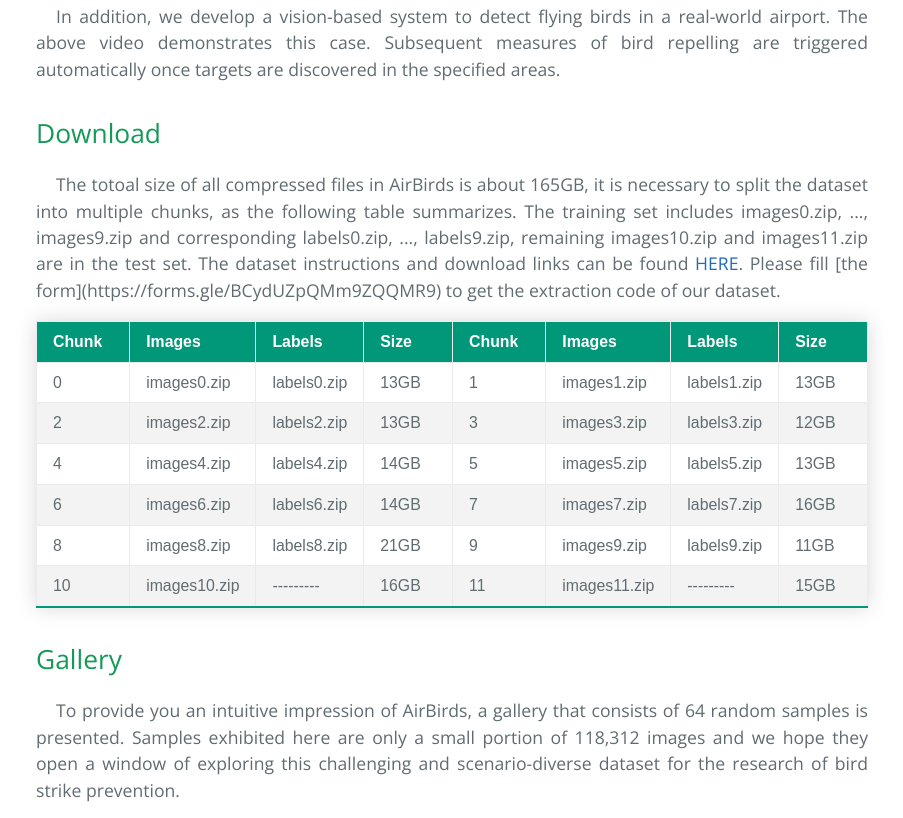
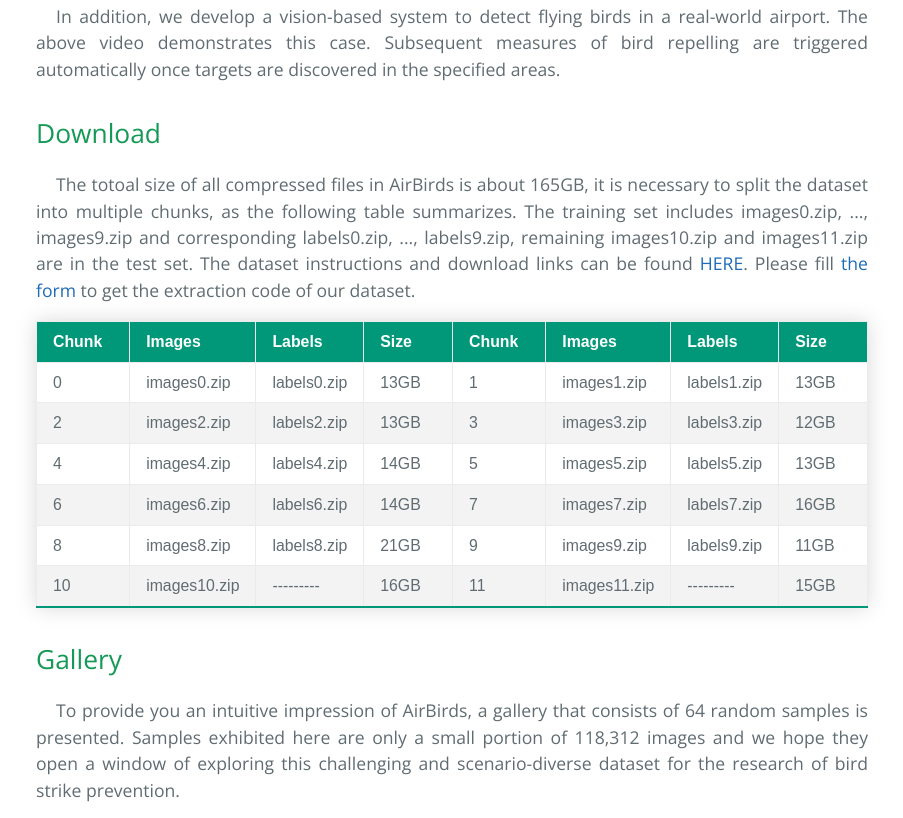
Before and after one commit to AirBirdsData/airbirdsdata.github.io, a plain HTML site: page index.html in a window 1280 px wide. Shown: the part 1288-2106 px from the top of the page, without its empty margins (188-1091 px from the left). Drawn offline with nearby package versions, Linux system fonts and the light colour scheme.

Commit message:
add a google form link

```diff
--- a/index.html
+++ b/index.html
@@ -92,7 +92,7 @@
       as the following table summarizes. The training set includes images0.zip, ..., images9.zip and corresponding labels0.zip, ..., labels9.zip,
       remaining images10.zip and images11.zip are in the test set. The dataset instructions and download links can be found
       <a href="https://pan.baidu.com/s/1iDhagXsSsMAh9l33Mv93Tw">HERE</a>.
-      Please fill [the form](https://forms.gle/BCydUZpQMm9ZQQMR9) to get the extraction code of our dataset.
+      Please fill <a href="https://forms.gle/BCydUZpQMm9ZQQMR9">the form</a> to get the extraction code of our dataset.
     </p>
 
       <table class="styled-table">
```
